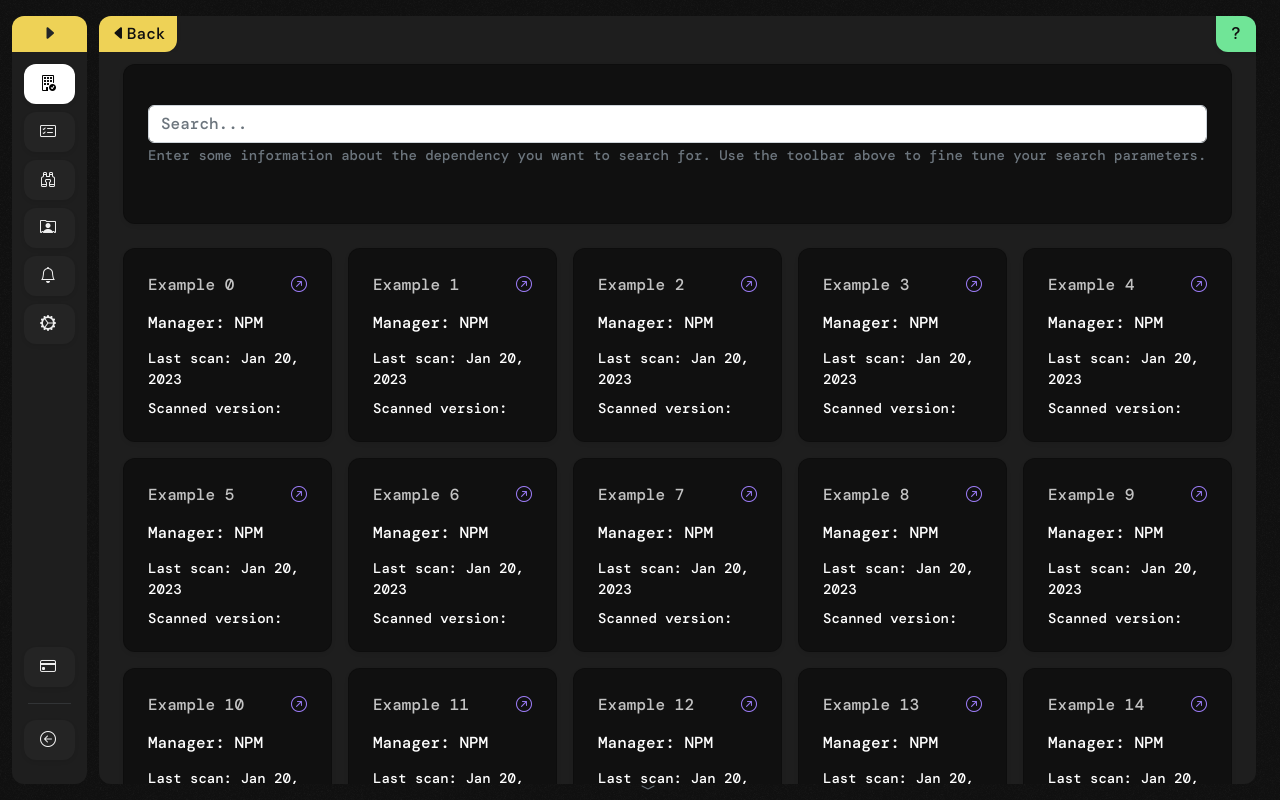
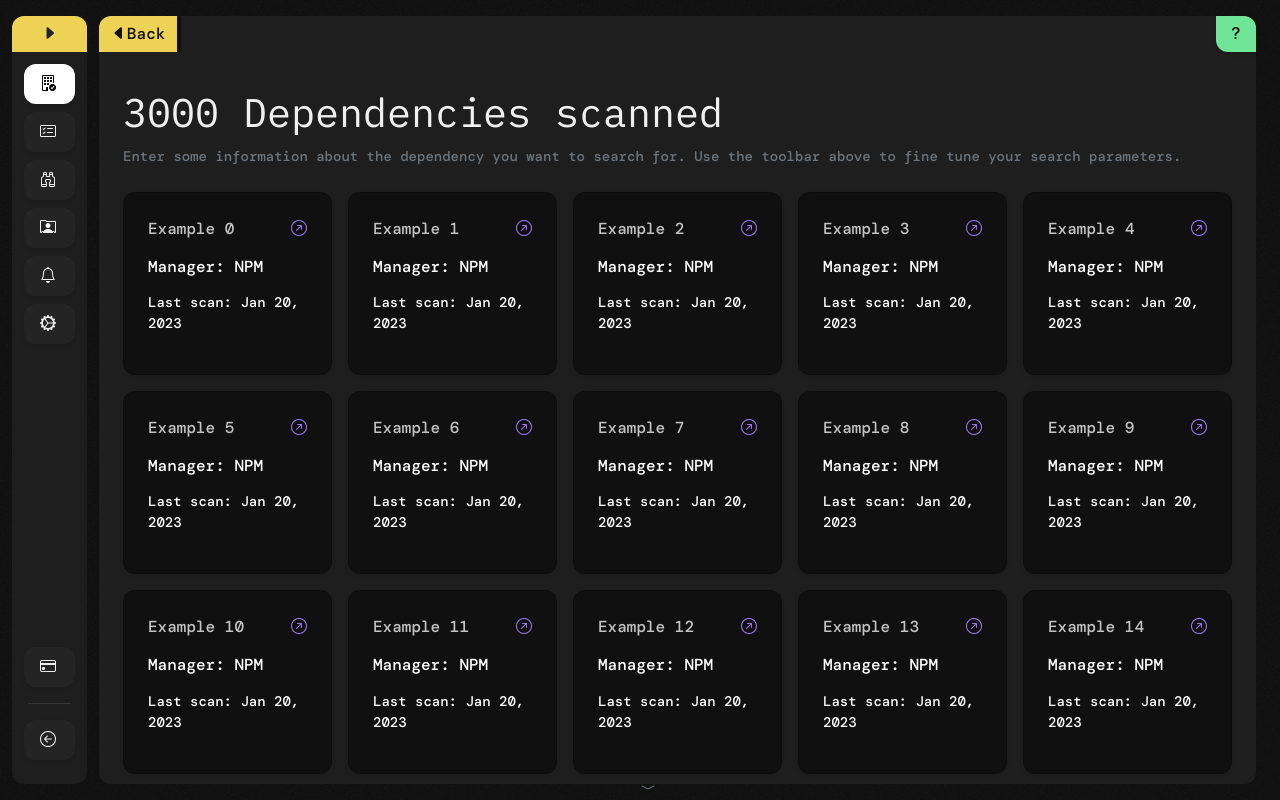
Before and after one commit to whichlicense/frontend, a React (Create React App) app: page /search in a window 1280 px wide. Built offline with nearby package versions, Linux system fonts and the light colour scheme.

Commit message:
Item now opens card, moved search out
Signed-off-by: duart38 <duartsnel@icloud.com>

```diff
--- a/src/pages/Search.tsx
+++ b/src/pages/Search.tsx
@@ -15,25 +15,36 @@
  *   limitations under the License.
  */
 
-import { InputGroup, Form, Row, Col, Stack } from "react-bootstrap";
+import { useEffect, useState } from "react";
+import { InputGroup, Form, Row, Col, Stack, ListGroup } from "react-bootstrap";
 import RegularCard from "../components/Cards/RegularCard";
+import { InlineCard } from "../components/Modals/InlineCard";
+import { ToolBarItemType, useToolBarContext } from "../context/ToolBarContext";
 
 export default function Search() {
+  const { setItems } = useToolBarContext();
+  const [depCardOpen, setDepCardOpen] = useState(false);
+  useEffect(() => {
+    setItems([
+      {
+        type: ToolBarItemType.INPUT,
+        placeholder: "Search...",
+        onChange: (value) => {},
+      },
+    ]);
+    // eslint-disable-next-line react-hooks/exhaustive-deps
+  }, []);
   return (
     <div>
-      <RegularCard>
-        {/* TODO: maybe put this in the toolbar? */}
-        <Form.Group className="mb-3" controlId="formBasicEmail">
-          <Form.Control type="email" placeholder="Search..." />
-          <Form.Text className="text-muted">
-            Enter some information about the dependency you want to search for.
-            Use the toolbar above to fine tune your search parameters.
-          </Form.Text>
-        </Form.Group>
-      </RegularCard>
-
       <br />
-
+      <div>
+        <h6 className="display-6">3000 Dependencies scanned</h6>
+        <small className="text-muted">
+          Enter some information about the dependency you want to search for.
+          Use the toolbar above to fine tune your search parameters.
+        </small>
+      </div>
+      <br />
       <Row xs={1} md={3} lg={4} xl={5} xxl={7} className="g-3">
         {Array.from({ length: 40 }).map((_, idx) => (
           <Col>
@@ -42,18 +53,39 @@ export default function Search() {
               icon="bi bi-arrow-up-right-circle"
               iconColor="txt-purple"
               onCardClick={() => {
-                console.log("clicked");
+                setDepCardOpen(true);
               }}
             >
               <Stack gap={2}>
                 <h6>Manager: NPM</h6>
                 <small>Last scan: Jan 20, 2023</small>
-                <small>Scanned version: 2.1.0</small>
               </Stack>
             </RegularCard>
           </Col>
         ))}
       </Row>
+
+      <InlineCard title="Dependency X" show={depCardOpen} handleClose={()=>setDepCardOpen(false)}>
+        <Stack>
+        <h6>Manager: NPM</h6>
+        <div className="d-flex justify-content-between">
+            <h6>
+                Version:
+            </h6>
+            <Form.Select>
+        <option>1.0.0</option>
+      </Form.Select>
+        </div>
+        <hr />
+        <h5>License history</h5>
+        <ListGroup variant="flush">
+        <ListGroup.Item>0.0.1 - MIT</ListGroup.Item>
+        <ListGroup.Item>0.0.2 - Apache 2.0</ListGroup.Item>
+    </ListGroup>
+
+
+        </Stack>
+      </InlineCard>
     </div>
   );
 }
```
